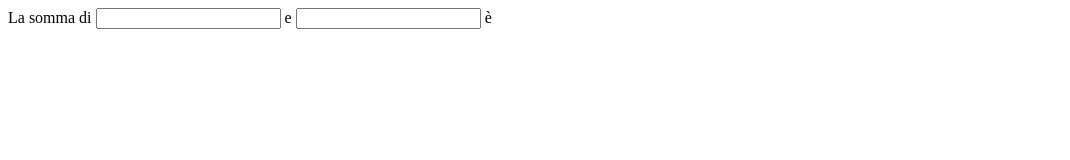
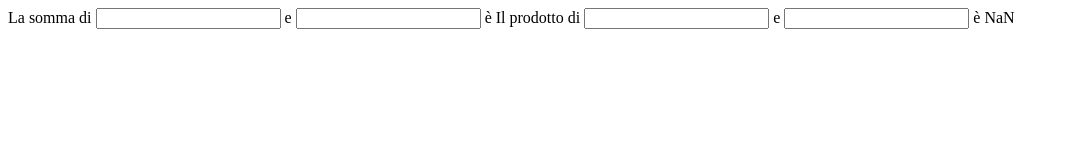
Before and after one commit to angeloborrelli/angulartest, a plain HTML site: page index.html in a window 1280 px wide. Shown: the whole page, without its empty margins (0-1070 px from the left). Drawn offline with nearby package versions, Linux system fonts and the light colour scheme.

Commit message:
IMPROVEMENT: Esempio 1, aggiunto "Prodotto"

```diff
--- a/index.html
+++ b/index.html
@@ -11,6 +11,10 @@
   La somma di <input type="number" ng-model="addendo1" />
   e <input type="number" ng-model="addendo2" />
   &egrave; {{addendo1 + addendo2}}
+
+  Il prodotto di <input type="number" ng-model="addendo1" />
+  e <input type="number" ng-model="addendo2" />
+  &egrave; {{addendo1 * addendo2}}
 </div>
 </body>
 </html>
```
